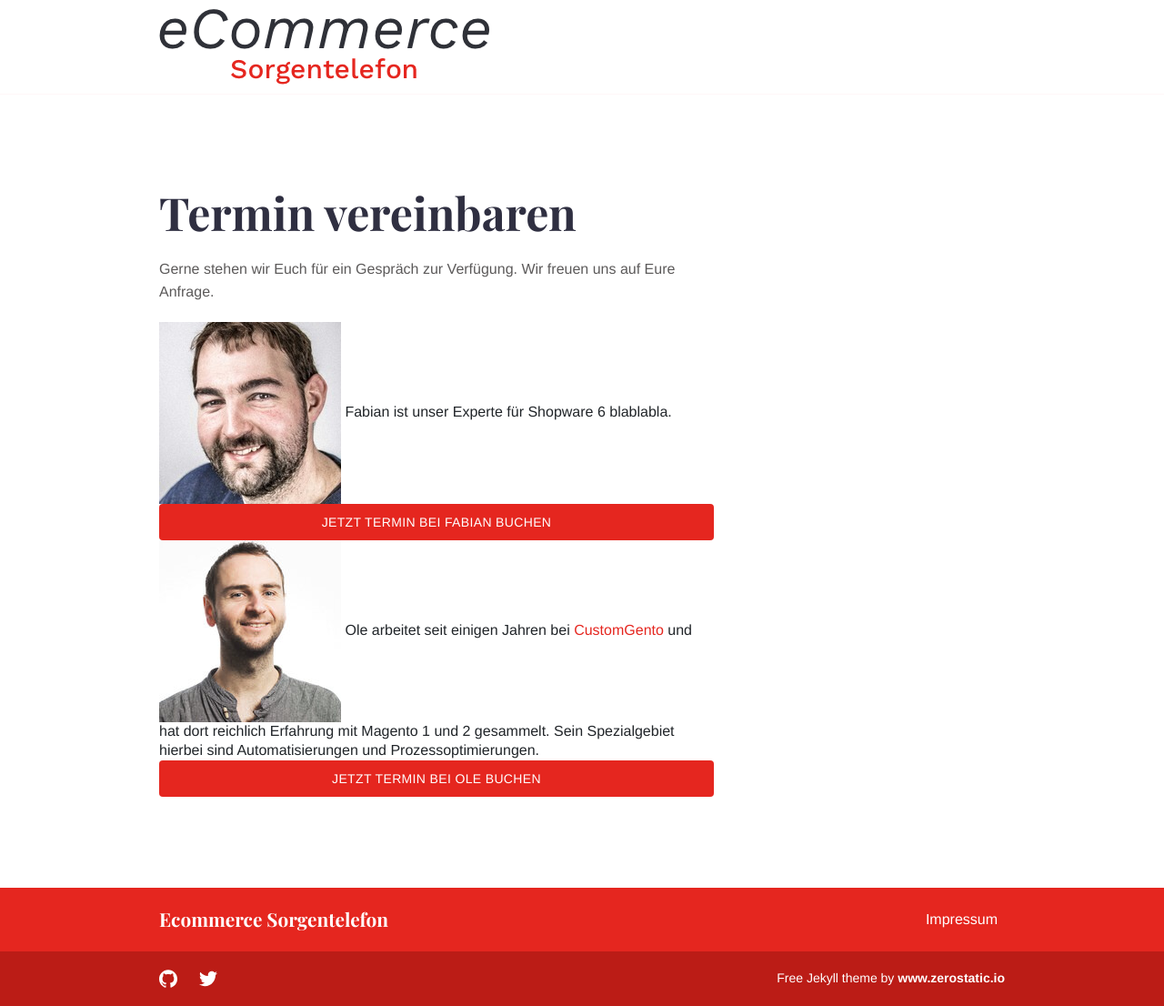
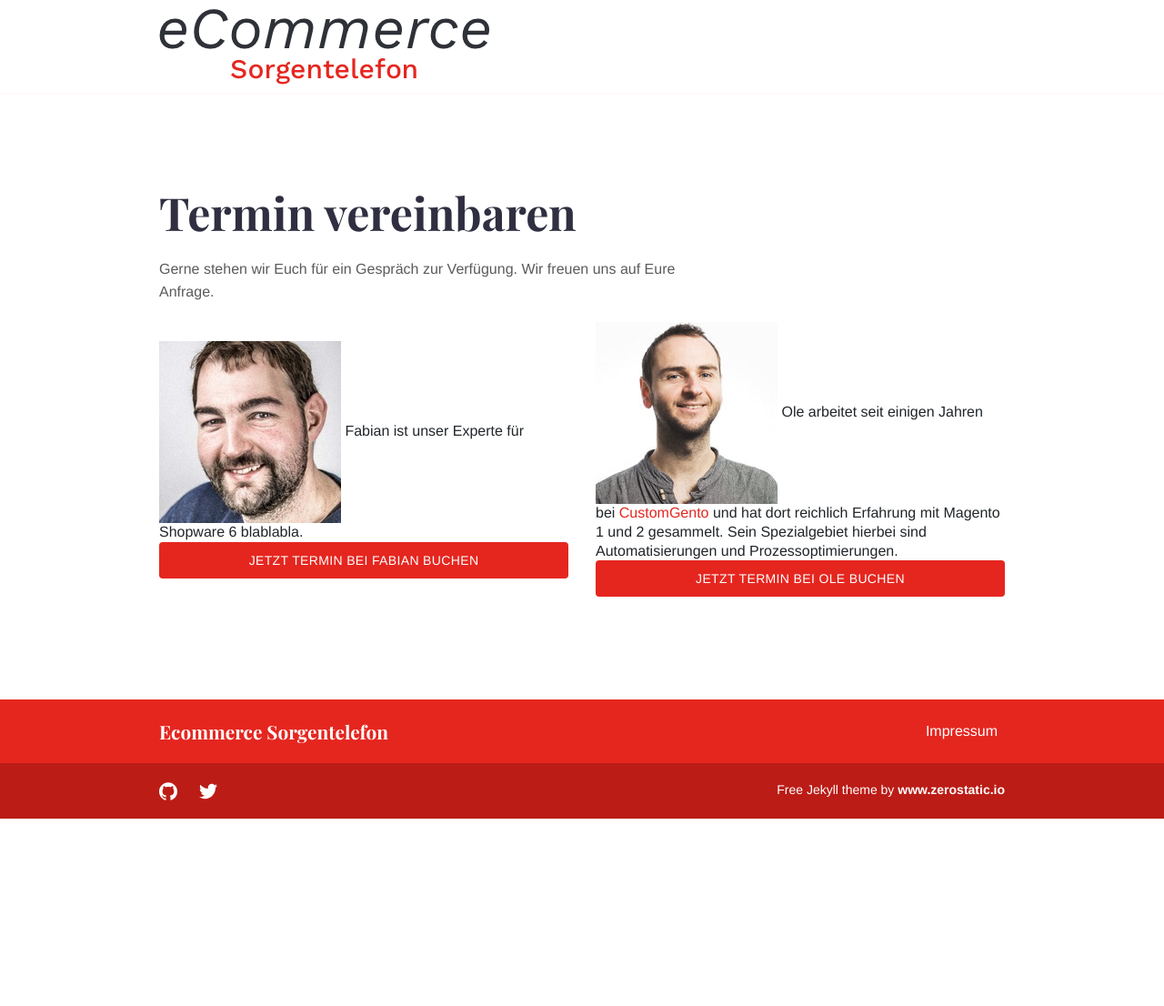
Before and after one commit to mautz-et-tong/sorgentelefon, a Jekyll site: the page built from _services/call.md, in a window 1280 px wide. Shown: the whole page at 91% size. Built offline with Jekyll 4.4.1, drawn with Linux system fonts in a browser that asks for light colours; after the commit the page ends 900 px from its top, so only the background shows below that.

Commit message:
Make prettier

```diff
--- a/_layouts/call.html
+++ b/_layouts/call.html
@@ -10,16 +10,21 @@ bodyClass: "page-home"
                 <h1 class="title">{{page.title}}</h1>
                 <div class="content">{{content}}</div>
             </div>
-            <div class="call-box-bottom">
+        </div>
+    </div>
+    <div class="row align-items-center">
+        <div class="col call-box-bottom">
             <img src="/images/call/Fabian.png" alt="Fabian">
             Fabian ist unser Experte für Shopware 6 blablabla.
             <a class="button" href="https://calendly.com/ecommercesorgentelefon/phone-60m">
                 Jetzt Termin bei Fabian buchen
             </a>
         </div>
-            <div class="call-box-bottom">
+        <div class="col call-box-bottom">
             <img src="/images/call/Ole.jpg" alt="Ole">
-                Ole arbeitet seit einigen Jahren bei <a href="https://www.customgento.com/">CustomGento</a> und hat dort reichlich Erfahrung mit Magento 1 und 2 gesammelt.
+            Ole arbeitet seit einigen Jahren bei <a href="https://www.customgento.com/">CustomGento</a> und hat
+            dort
+            reichlich Erfahrung mit Magento 1 und 2 gesammelt.
             Sein Spezialgebiet hierbei sind Automatisierungen und Prozessoptimierungen.
             <a class="button" href="https://cal.com/ole-schafer-hsh4lj/30min">
                 Jetzt Termin bei Ole buchen
@@ -27,4 +32,3 @@ bodyClass: "page-home"
         </div>
     </div>
 </div>
-</div>
```
Lines whose indentation alone changed are shown as unchanged.
